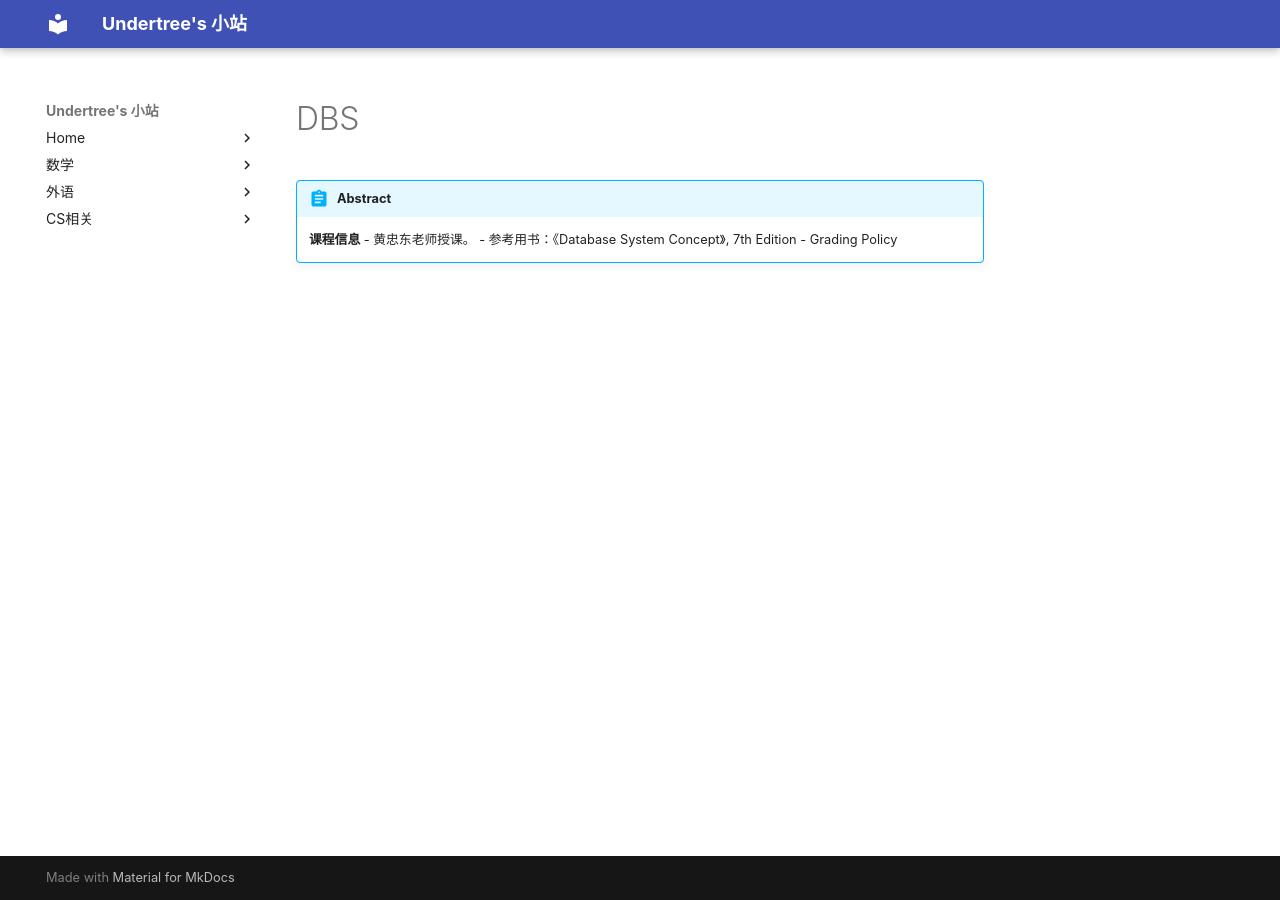
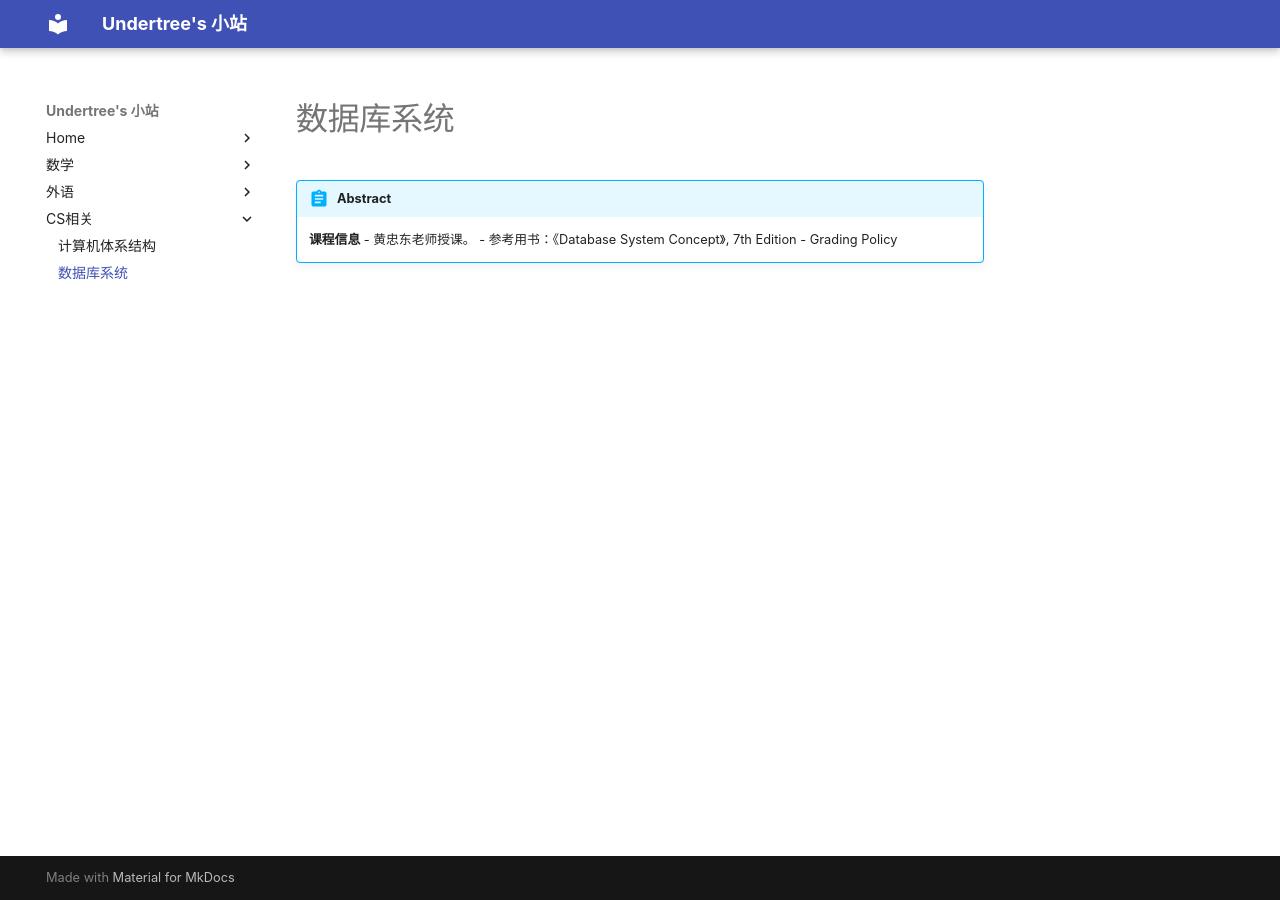
Before and after one commit to Undtree/Notes, an MkDocs documentation site: the page built from docs/DBS.md, in a window 1280 px wide. Built offline with MkDocs 1.6.1 and Material for MkDocs 9.7.7, drawn with Linux system fonts in a browser that asks for light colours; part of the change alters nothing that is shown.

Commit message:
fix .yml

```diff
--- a/mkdocs.yml
+++ b/mkdocs.yml
@@ -9,6 +9,7 @@ nav:
     - 日语(日本語): JPN.md
   - CS相关:
     - 计算机体系结构: 计算机体系结构.md
+    - 数据库系统: DBS.md
 
 theme:
     name: material
```
